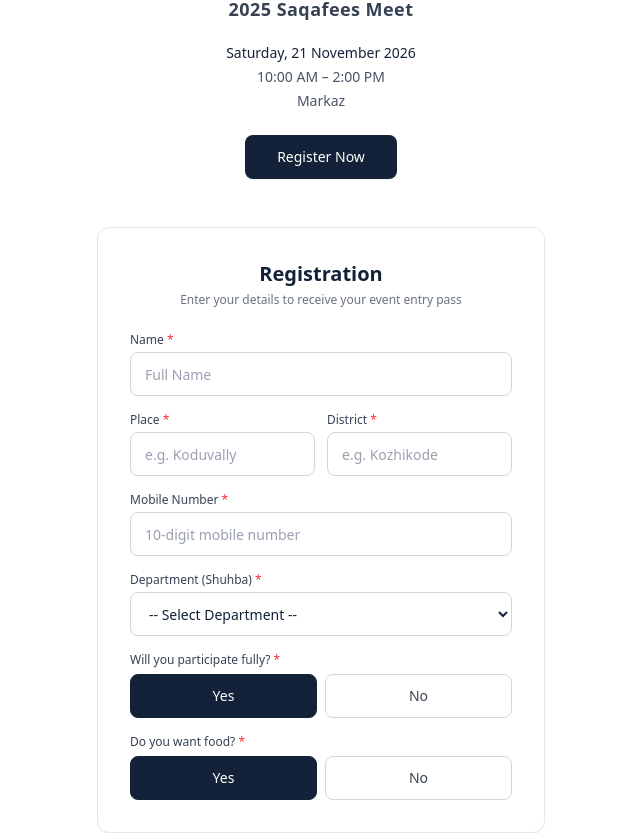
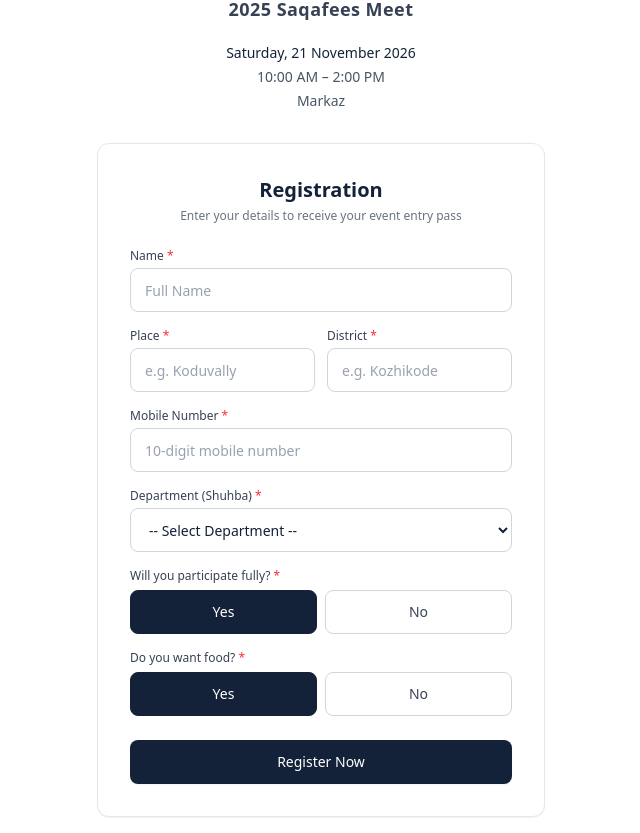
Before and after one commit to muhammedansar-pvn/SAQAFEES-MEET-REGISTRATION, a Next.js app: page / in a window 1280 px wide. Shown: the part 198-1031 px from the top of the page, without its empty margins (319-959 px from the left). Built offline with nearby package versions, Linux system fonts and the light colour scheme.

Commit message:
fix(ui): remove Register Now from hero section and keep single button at bottom of registration form

```diff
--- a/src/features/registration/RegistrationForm.tsx
+++ b/src/features/registration/RegistrationForm.tsx
@@ -24,38 +24,33 @@ export function RegistrationForm() {
     passAccessToken: string;
   } | null>(null);
 
-  const handleSubmit = async (e?: React.FormEvent) => {
-    if (e) e.preventDefault();
+  const handleSubmit = async (e: React.FormEvent) => {
+    e.preventDefault();
     setErrorMessage(null);
     setDuplicateInfo(null);
 
     if (!formData.name.trim()) {
       setErrorMessage("Please enter your name");
-      document.getElementById("register")?.scrollIntoView({ behavior: "smooth" });
       document.getElementById("input-name")?.focus();
       return;
     }
     if (!formData.place.trim()) {
       setErrorMessage("Please enter your place");
-      document.getElementById("register")?.scrollIntoView({ behavior: "smooth" });
       document.getElementById("input-place")?.focus();
       return;
     }
     if (!formData.district.trim()) {
       setErrorMessage("Please enter your district");
-      document.getElementById("register")?.scrollIntoView({ behavior: "smooth" });
       document.getElementById("input-district")?.focus();
       return;
     }
     if (!formData.mobile.trim()) {
       setErrorMessage("Please enter your mobile number");
-      document.getElementById("register")?.scrollIntoView({ behavior: "smooth" });
       document.getElementById("input-mobile")?.focus();
       return;
     }
     if (!formData.shuhba) {
       setErrorMessage("Please select your department");
-      document.getElementById("register")?.scrollIntoView({ behavior: "smooth" });
       document.getElementById("select-shuhba")?.focus();
       return;
     }
@@ -84,7 +79,6 @@ export function RegistrationForm() {
           setErrorMessage(data.error || "Registration failed. Please try again.");
         }
         setIsLoading(false);
-        document.getElementById("register")?.scrollIntoView({ behavior: "smooth" });
         return;
       }
 
@@ -98,32 +92,13 @@ export function RegistrationForm() {
     } catch {
       setErrorMessage("Network error. Please check your connection and try again.");
       setIsLoading(false);
-      document.getElementById("register")?.scrollIntoView({ behavior: "smooth" });
     }
-  };
-
-  const handleRegisterClick = (e: React.FormEvent) => {
-    // If the form has not been filled out yet, smooth scroll down to the registration form and focus Name
-    const isFormEmpty =
-      !formData.name.trim() &&
-      !formData.place.trim() &&
-      !formData.district.trim() &&
-      !formData.mobile.trim() &&
-      !formData.shuhba;
-
-    if (isFormEmpty) {
-      document.getElementById("register")?.scrollIntoView({ behavior: "smooth" });
-      document.getElementById("input-name")?.focus();
-      return;
-    }
-
-    handleSubmit(e);
   };
 
   return (
     <div className="w-full flex flex-col items-center">
-      {/* Event Hero Section */}
-      <div className="max-w-xl w-full text-center space-y-4 mb-10">
+      {/* Event Hero Section — Displaying only Title, Subtitle, Date, Time, Venue */}
+      <div className="max-w-xl w-full text-center space-y-4 mb-8">
         {/* 1. Event title */}
         <h1 className="font-arabic text-4xl sm:text-5xl font-bold text-[#132238] tracking-tight">
           {EVENT_CONFIG.name}
@@ -140,22 +115,10 @@ export function RegistrationForm() {
           <p>{EVENT_CONFIG.timeFormatted}</p>
           <p>{EVENT_CONFIG.venue}</p>
         </div>
-
-        {/* The Single Prominent Register Now Button */}
-        <div className="pt-2">
-          <button
-            type="button"
-            onClick={handleRegisterClick}
-            disabled={isLoading}
-            className="inline-block px-8 py-3 rounded-lg bg-[#132238] hover:bg-[#1a2f4c] text-white font-medium text-sm transition-colors cursor-pointer disabled:opacity-60 shadow-xs"
-          >
-            {isLoading ? "Registering..." : "Register Now"}
-          </button>
-        </div>
       </div>
 
       {/* Clean, Centered Registration Form Section */}
-      <div id="register" className="w-full max-w-md pt-2">
+      <div id="register" className="w-full max-w-md">
         <div className="w-full bg-white border border-gray-200 rounded-xl p-6 sm:p-8 shadow-2xs">
           <div className="mb-6 text-center">
             <h2 className="text-xl font-bold text-[#132238]">Registration</h2>
@@ -341,6 +304,15 @@ export function RegistrationForm() {
                 </button>
               </div>
             </div>
+
+            {/* The Only "Register Now" Button on the page — at the bottom of the registration form */}
+            <button
+              type="submit"
+              disabled={isLoading}
+              className="w-full h-11 mt-2 rounded-lg bg-[#132238] hover:bg-[#1a2f4c] text-white font-medium text-sm transition-colors cursor-pointer disabled:opacity-60 shadow-xs"
+            >
+              {isLoading ? "Registering..." : "Register Now"}
+            </button>
           </form>
         </div>
       </div>
```
